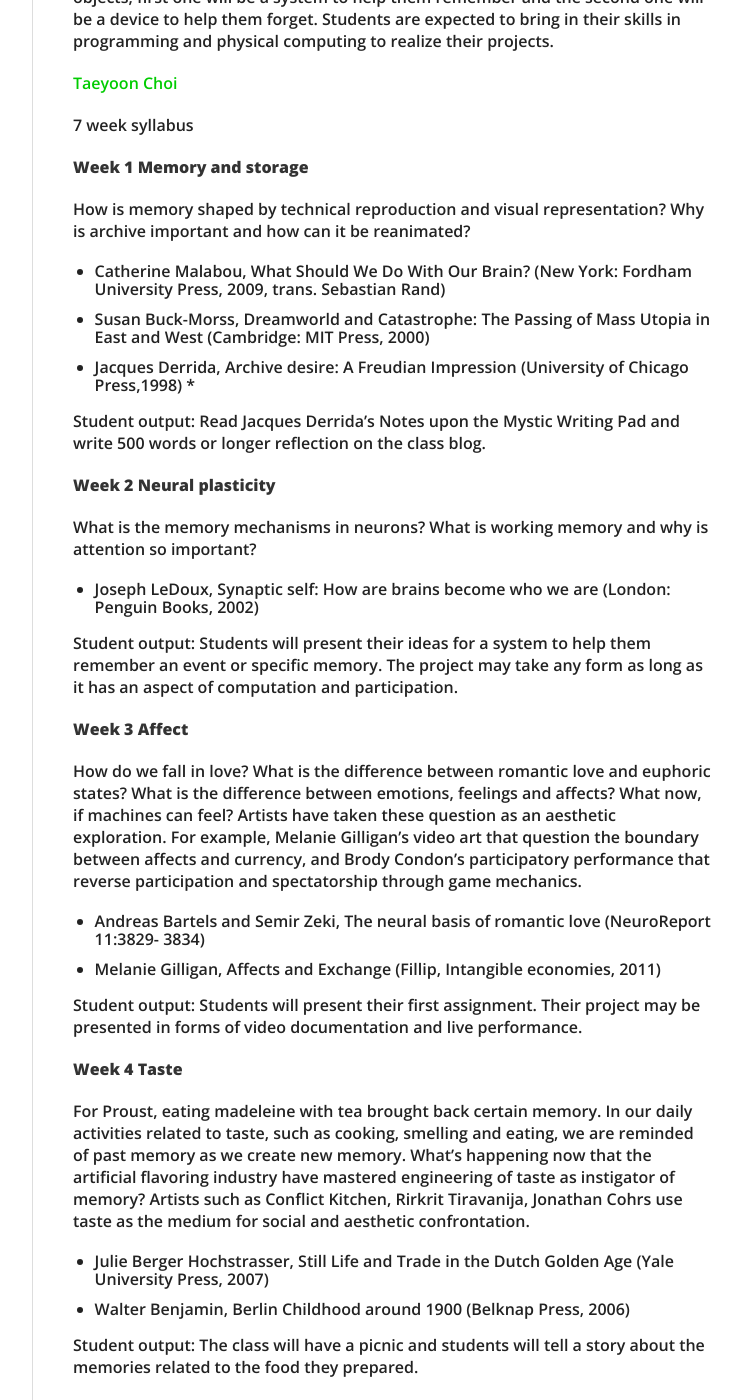
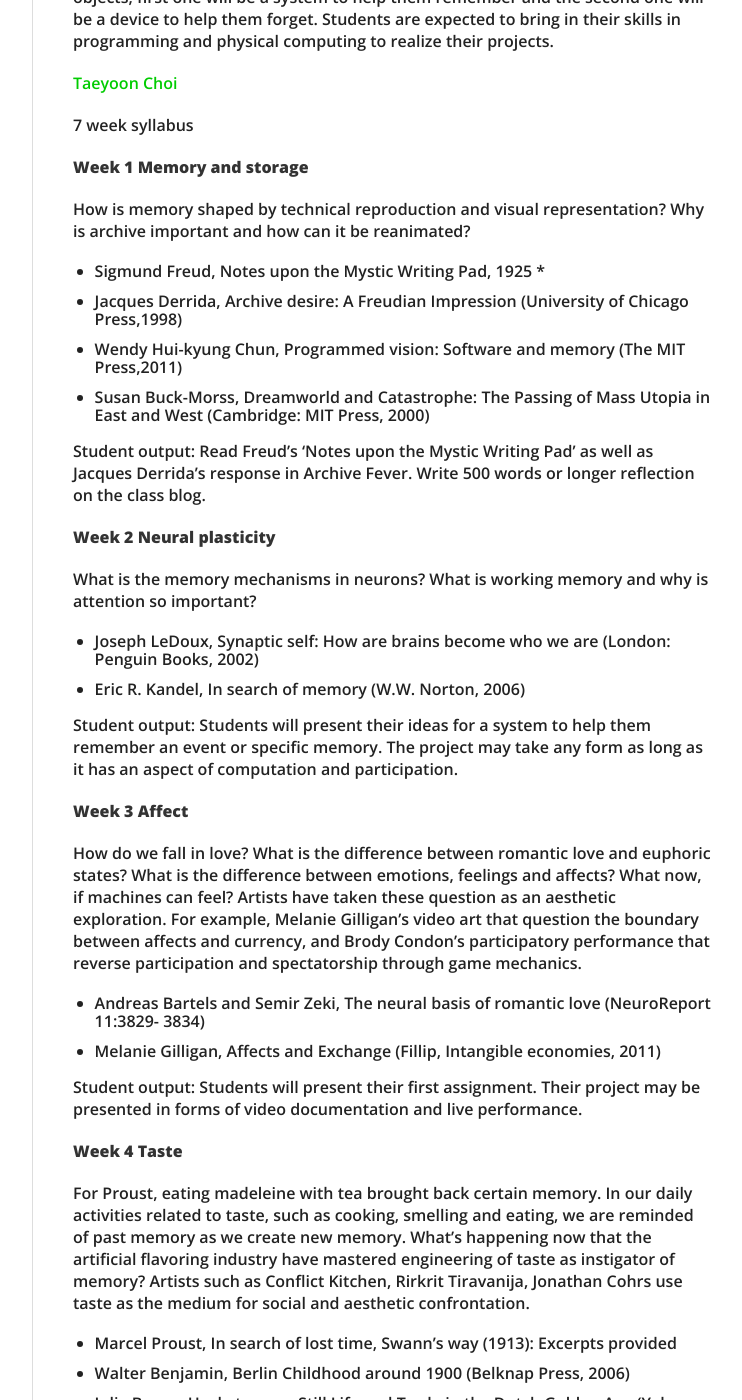
Before and after one commit to tchoi8/tchoi8.github.io, a Jekyll site: the page built from _posts/2014-04-15-memory-class-ITP.md, in a window 1280 px wide and 1400 px high, scrolled down 736 px. Shown: the whole window, without its empty margins (378-1120 px from the left). Built offline with Jekyll 4.4.1, drawn with Linux system fonts in a browser that asks for light colours; nearby versions of some CDN libraries; some of the changed text lies outside the part shown.

Commit message:
changes to the class

```diff
--- a/_posts/2014-04-15-memory-class-ITP.md
+++ b/_posts/2014-04-15-memory-class-ITP.md
@@ -26,18 +26,19 @@ This class will explore the connection between neural plasticity and computation
 
 How is memory shaped by technical reproduction and visual representation? Why is archive important and how can it be reanimated?
 
-* Catherine Malabou, What Should We Do With Our Brain? (New York: Fordham University Press, 2009, trans. Sebastian Rand)
+* Sigmund Freud, Notes upon the Mystic Writing Pad, 1925 *
+* Jacques Derrida, Archive desire: A Freudian Impression (University of Chicago Press,1998)
+* Wendy Hui-kyung Chun, Programmed vision: Software and memory (The MIT Press,2011)
 * Susan Buck-Morss, Dreamworld and Catastrophe: The Passing of Mass Utopia in East and West (Cambridge: MIT Press, 2000)
-* Jacques Derrida, Archive desire: A Freudian Impression (University of Chicago Press,1998)
-*
 
-Student output: Read Jacques Derrida's Notes upon the Mystic Writing Pad and write 500 words or longer reflection on the class blog.
+Student output: Read Freud's 'Notes upon the Mystic Writing Pad' as well as Jacques Derrida's response in Archive Fever. Write 500 words or longer reflection on the class blog.
 
 **Week 2 Neural plasticity**
 
 What is the memory mechanisms in neurons? What is working memory and why is attention so important?
 
 * Joseph LeDoux, Synaptic self: How are brains become who we are (London: Penguin Books, 2002)
+* Eric R. Kandel, In search of memory (W.W. Norton, 2006)
 
 Student output: Students will present their ideas for a system to help them remember an event or specific memory. The project may take any form as long as it has an aspect of computation and participation.
 
@@ -54,8 +55,10 @@ Student output: Students will present their first assignment. Their project may
 
 For Proust, eating madeleine with tea brought back certain memory. In our daily activities related to taste, such as cooking, smelling and eating, we are reminded of past memory as we create new memory. What's happening now that the artificial flavoring industry have mastered engineering of taste as instigator of memory? Artists such as Conflict Kitchen, Rirkrit Tiravanija, Jonathan Cohrs use taste as the medium for social and aesthetic confrontation.
 
+* Marcel Proust, In search of lost time, Swann's way (1913): Excerpts provided
+* Walter Benjamin, Berlin Childhood around 1900 (Belknap Press, 2006)
 * Julie Berger Hochstrasser, Still Life and Trade in the Dutch Golden Age (Yale University Press, 2007)
-* Walter Benjamin, Berlin Childhood around 1900 (Belknap Press, 2006)
+
 
 Student output: The class will have a picnic and students will tell a story about the memories related to the food they prepared.
 
@@ -63,6 +66,7 @@ Student output: The class will have a picnic and students will tell a story abou
 
 What makes human presence different from animal or object? How do we feel comfort or fear in presence of another person? What kind of change happens in our consciousness in crowd and in solitude?
 
+* Jonathan Crary, 24/7 Late capitalism and the ends of sleep (Verso,2014)
 * Alva Noë, Varieties of presence (Harvard University Press, 2012)
 
 Student output: Students will present their ideas for device to help forget an event or a specific memory.
@@ -71,6 +75,7 @@ Student output: Students will present their ideas for device to help forget an e
 
 How did the history of few disciplines; Cognitive Science, Human Compute Interaction and Art and Technology circa 1960’s appropriated and sometimes misused concepts of signal, feedback and entropy?
 
+* Vannevar Bush, As we may think (The Atlantic, 1945)
 * Norbert Wiener, The Human Use of Human Beings, (Da Capo Press, March 22, 1988)
 * Bernard Stiegler, Technics and Time, 3: Cinematic Time and the Question of Malaise (Standford University Press, 2010)
 
@@ -78,7 +83,7 @@ Student output:  Students will break into groups of three and help each other br
 
 **Week 7 Technical objects**
 
-What is Gilbert Simondon’s concept of tools and instruments? And why is his thoughts on technical objects, automation and open machine relevant now?
+What is Gilbert Simondon’s concept of tools and instruments? And why is his thoughts on technical objects, automation and open machine relevant to human memory now?
 
 * Gilbert Simondon, Du mode d’existence des objets techniques (Méot, 1958; second ed. Paris: Aubier, 1989). - English translation provided by the lecturer
 
```
Also changed, not shown: _posts/2014-06-27-perfectlover.md (added, +8 -0 lines).
